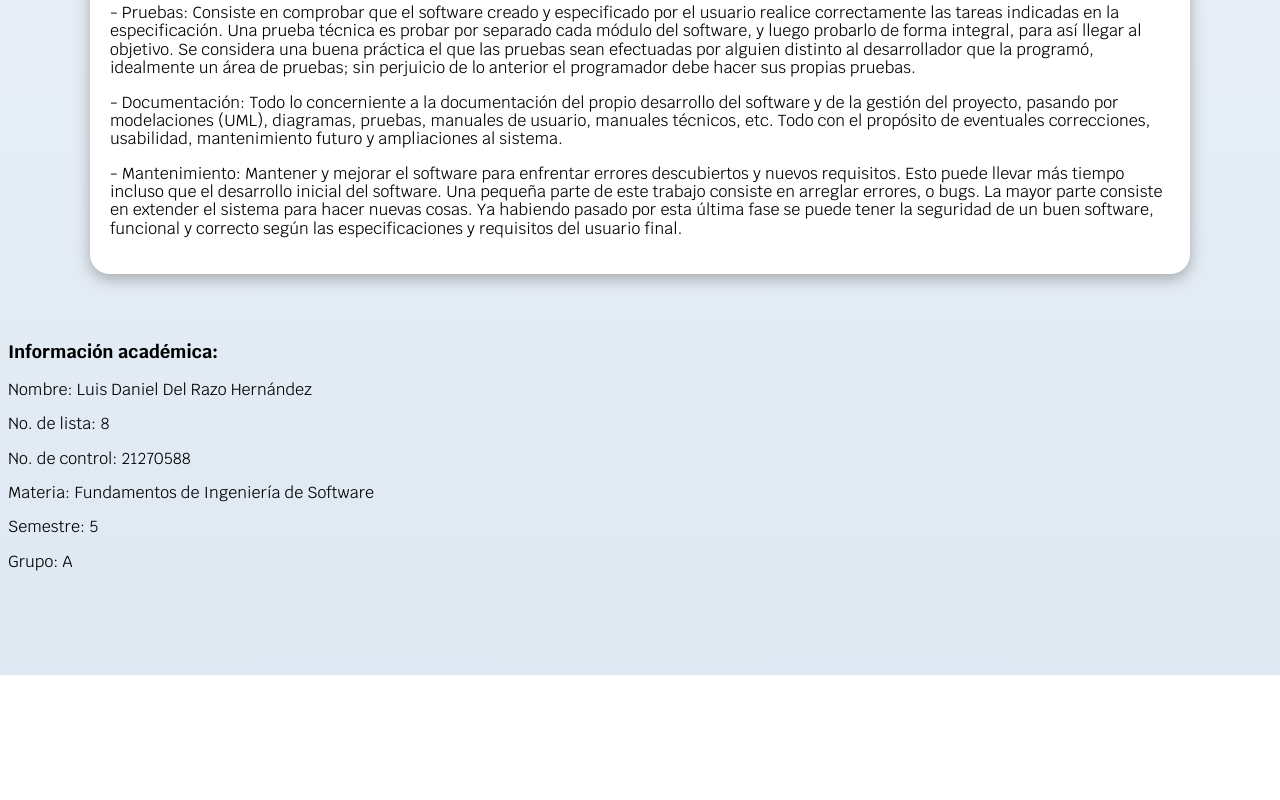
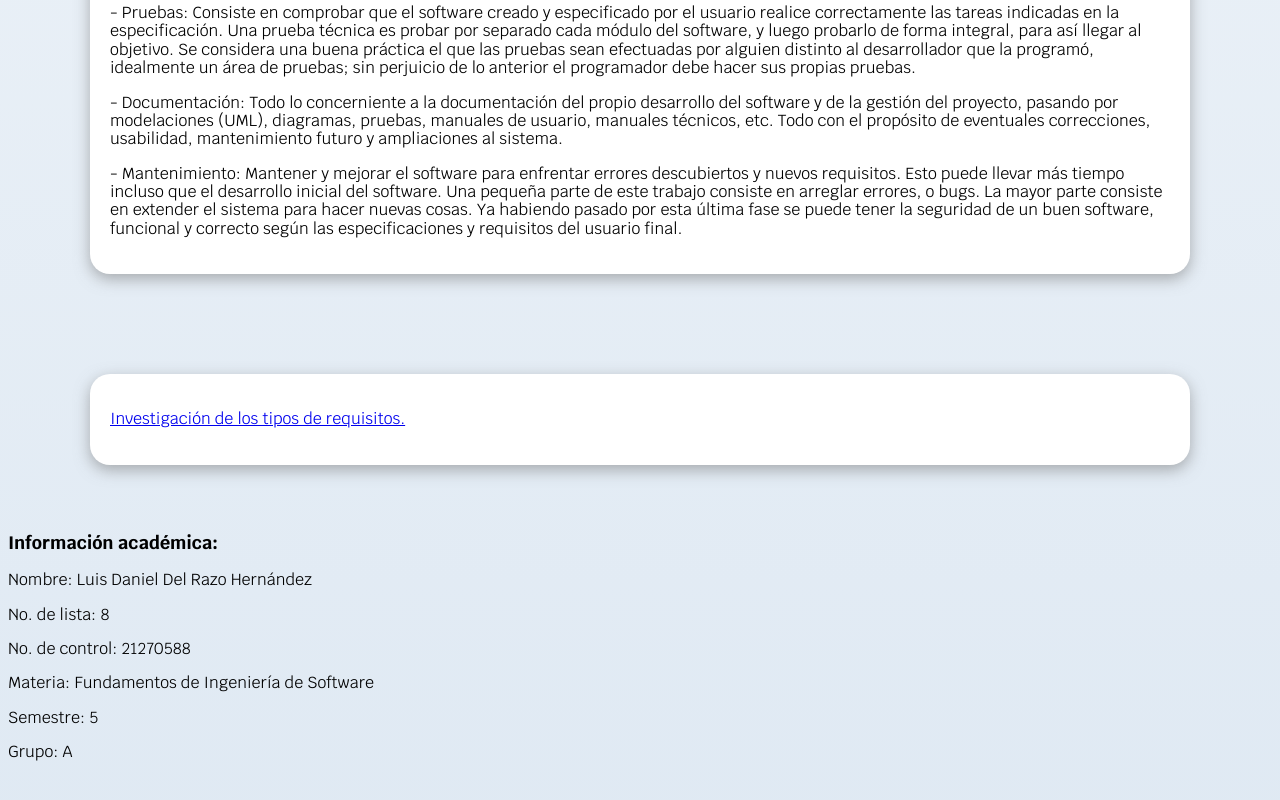
Before and after one commit to VexedElm035/ProyectosS5A, a plain HTML site: page index.html in a window 1280 px wide. Shown: the part 2198-2998 px from the top of the page. Before the commit the page ends 2873 px from the top, so only its background shows below. Drawn offline with nearby package versions, Linux system fonts and the light colour scheme.

Commit message:
Add files via upload

```diff
--- a/index.html
+++ b/index.html
@@ -500,7 +500,17 @@
         </p>
 
         </section>
+
     </section>
+
+    <section class="contenedor2">
+        <section class="sombra2 contenedor">
+        <p>
+        <a href="static/images/Investigación.pdf">Investigación de los tipos de requisitos.</a>
+    </p>
+</section>
+    </section>
+
 
 
 
```
Also changed, not shown: 1 other file.
